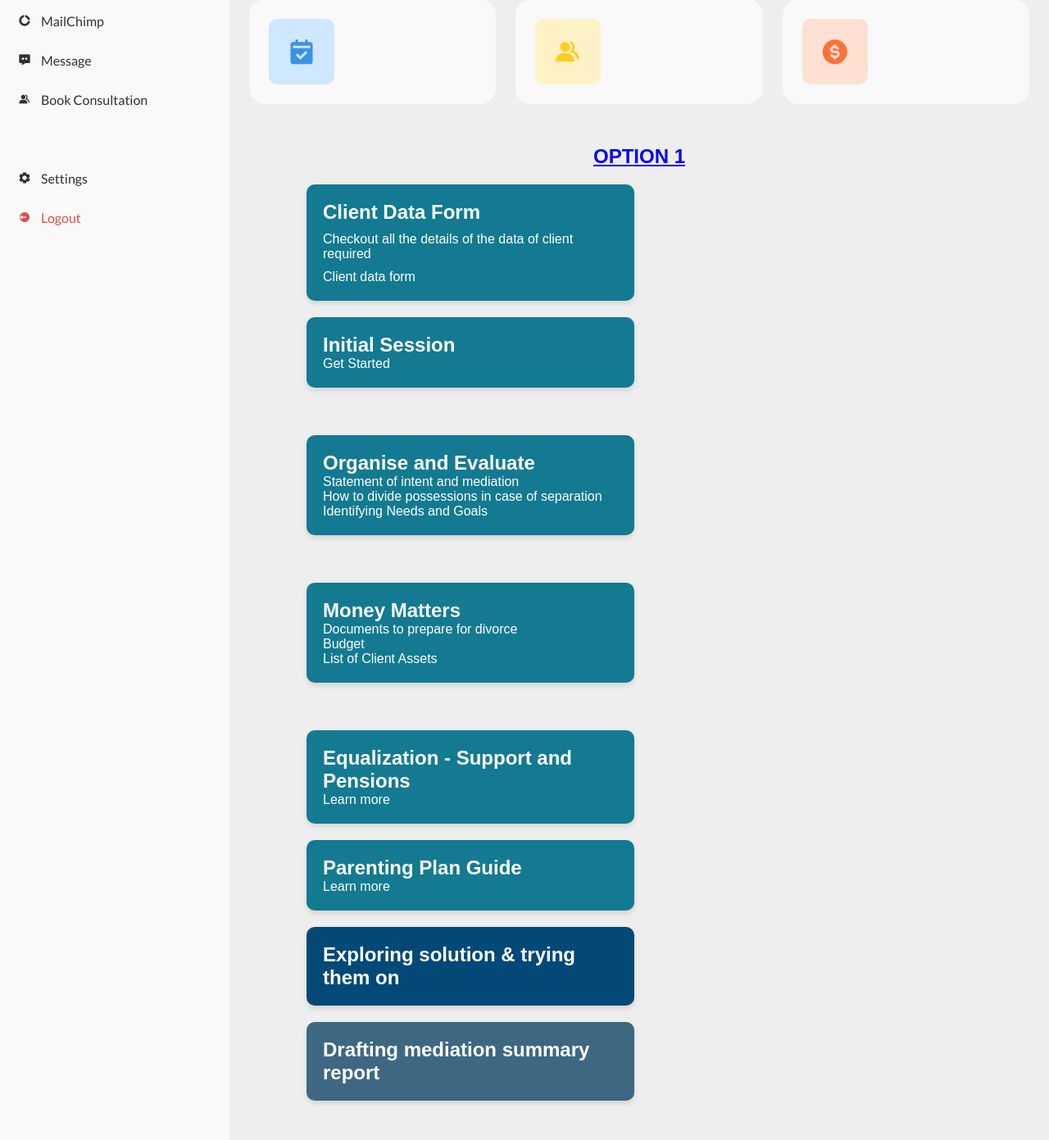
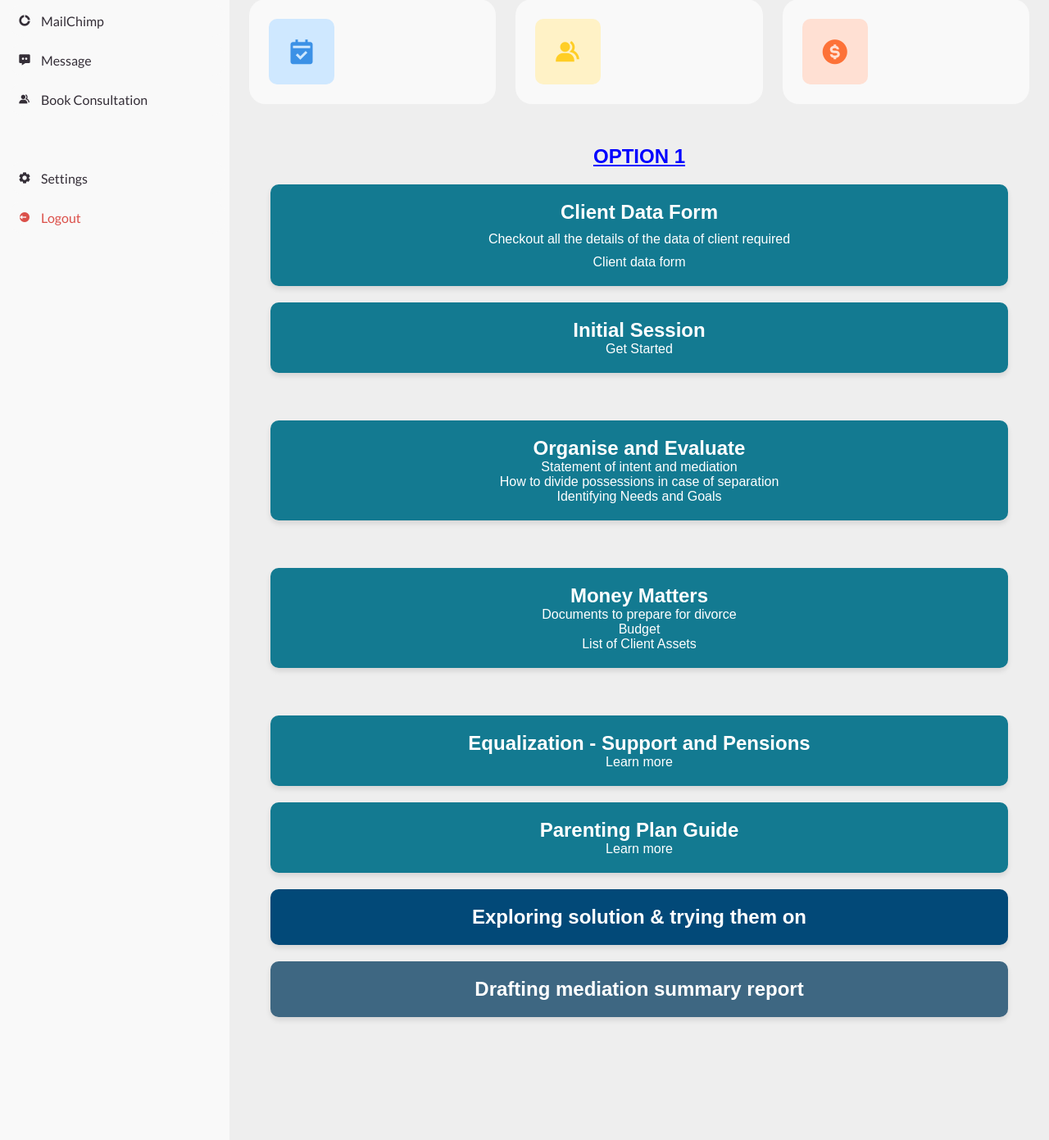
Before and after one commit to rmitrovski/divorce-web-app, a PHP site: page /dashboard2.html in a window 1280 px wide. Shown: the part 219-1610 px from the top of the page at 82% size. Run offline with PHP 8.4, Linux system fonts and the light colour scheme.

Commit message:
updated css to center the cards

```diff
--- a/css/card_style.css
+++ b/css/card_style.css
@@ -14,8 +14,7 @@ h1 {
 	margin: 20px;
 	border-radius: 10px;
 	box-shadow: 0 4px 6px rgba(0, 0, 0, 0.1);
-	max-width: 400px;
-	position: relative;
+	width: 900px;
 }
 
 .card.card-blue {
--- a/css/style2.css
+++ b/css/style2.css
@@ -627,9 +627,12 @@ body {
 
 .section__content--p30 {
     padding: 30px;
+	text-align: center;
 }
 
 .main-content {
     margin: 20px;
     font-family: Arial, sans-serif;
+	display: flex;
+	justify-content: center;
 }
```
